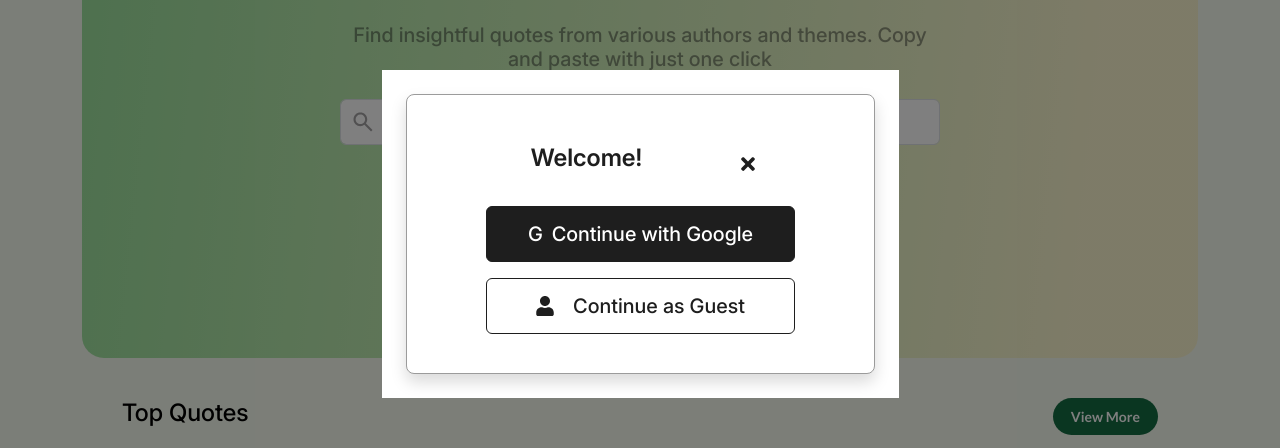
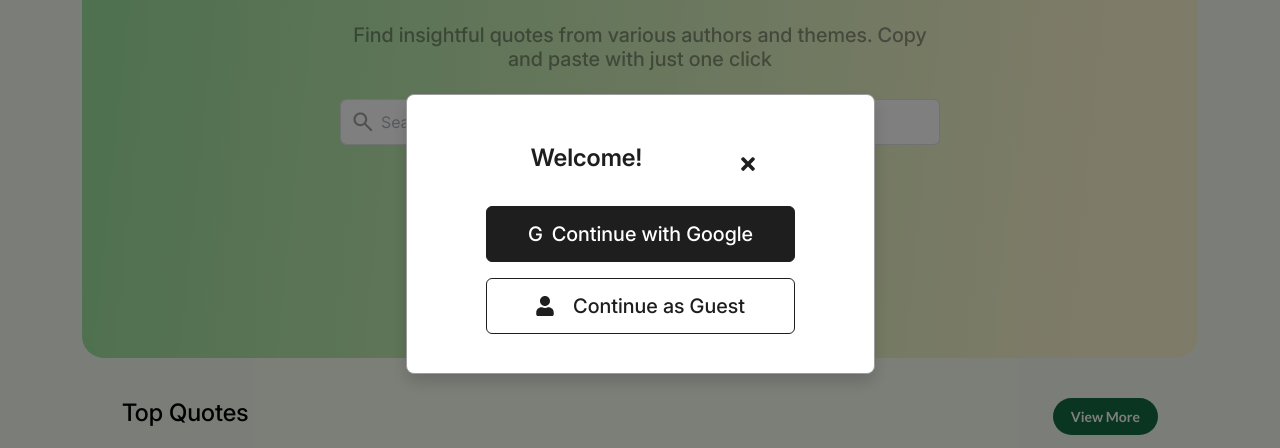
Before and after one commit to clxxiii/OZ-CSC-480-HCI-521-Spring-2025, a React (Vite) app in the folder frontend/src/main/frontend/: page / in a window 1280 px wide. Shown: the part 166-614 px from the top of the page. Built offline with nearby package versions, Linux system fonts and the light colour scheme; no server answers.

Commit message:
Removed white background on login overlay

```diff
--- a/frontend/src/main/frontend/src/components/LoginOverlay.jsx
+++ b/frontend/src/main/frontend/src/components/LoginOverlay.jsx
@@ -13,7 +13,7 @@ const LoginOverlay = ({ setShowLogin, setIsLoggedIn }) => {
 
   return (
     <div className="position-fixed top-0 start-0 w-100 h-100 d-flex justify-content-center align-items-center" style={{ backgroundColor: "rgba(0, 0, 0, 0.5)", zIndex: 1050 }}>
-      <div className="bg-white p-4">
+      <div>
         <LoginBox handleGoogleLogin={handleGoogleLogin} handleGuestLogin={handleGuestLogin} />
       </div>
     </div>
```
